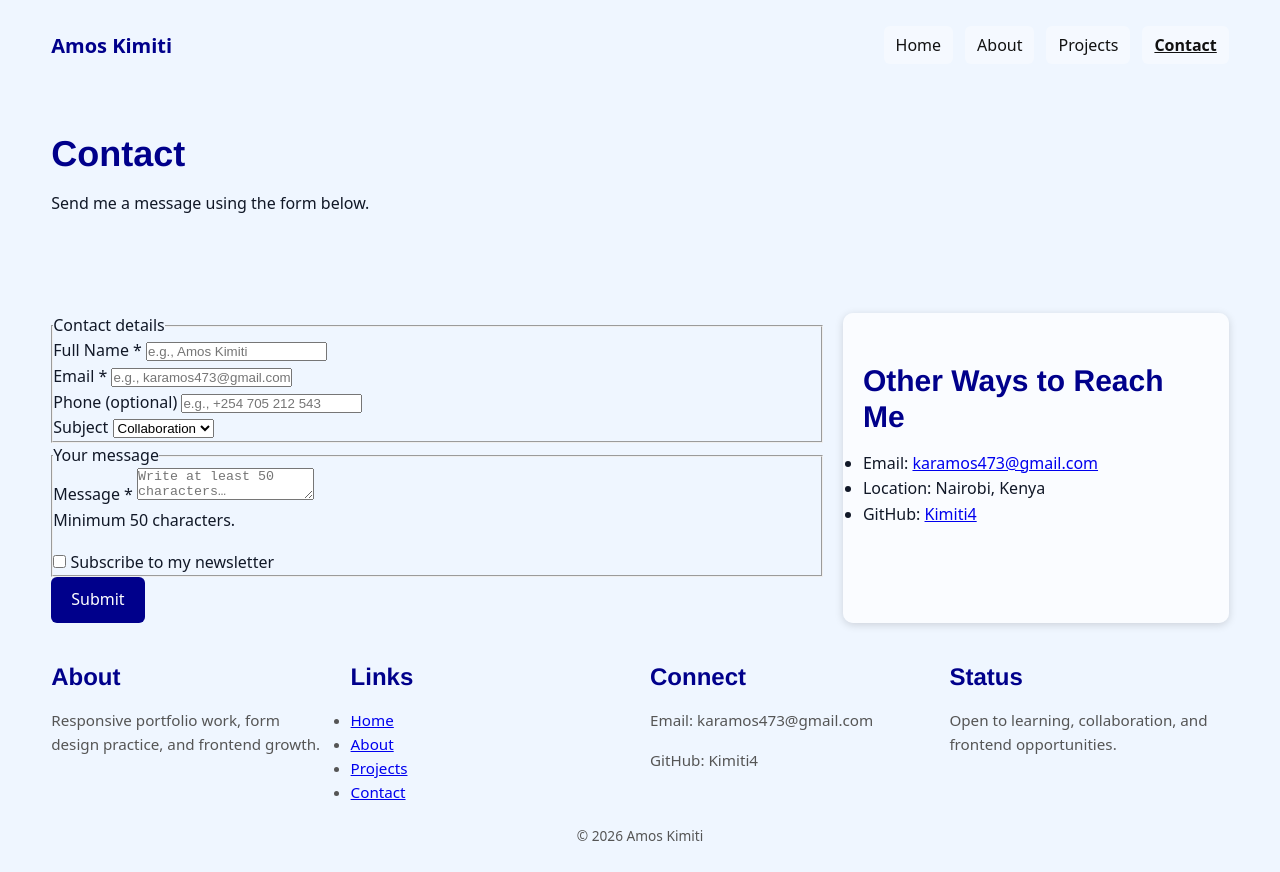
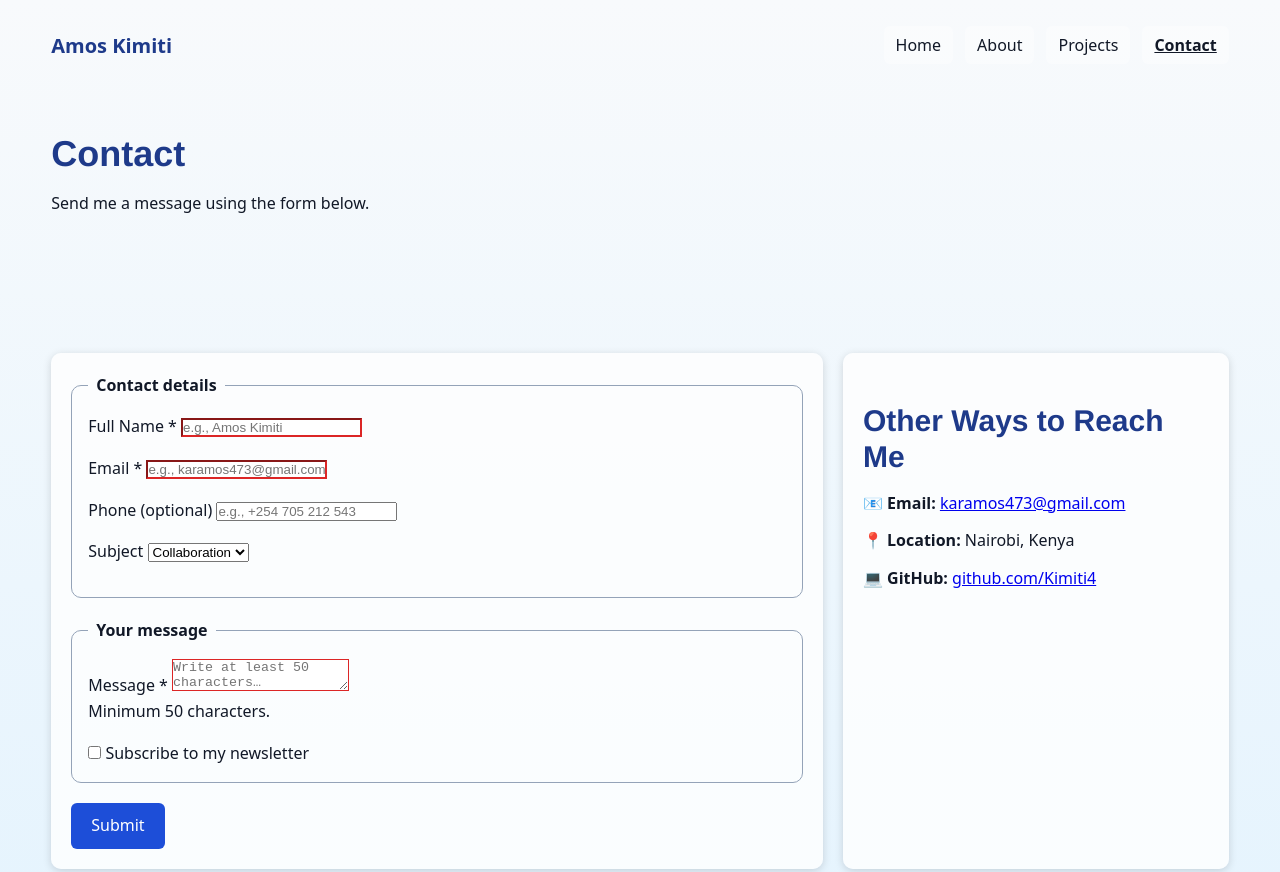
Before and after one commit to Kimiti4/iyf-s10-week-01-Kimiti4, a plain HTML site: page contact.html in a window 1280 px wide. Shown: the top 872 px of the page. Drawn offline with Linux system fonts and the light colour scheme.

Commit message:
page improvements

```diff
--- a/contact.html
+++ b/contact.html
@@ -34,6 +34,7 @@
 
   <main class="container">
     <section class="contact-layout">
+      <div>
       <form action="#" method="post">
         <fieldset>
           <legend>Contact details</legend>
@@ -110,18 +111,25 @@
 
         <button type="submit">Submit</button>
       </form>
+      </div>
 
-      <aside class="contact-sidebar">
-        <h2>Other Ways to Reach Me</h2>
-        <ul>
-          <li>Email: <a href="mailto:karamos473@gmail.com">karamos473@gmail.com</a></li>
-          <li>Location: Nairobi, Kenya</li>
-          <li>
-            GitHub:
-            <a href="https://github.com/Kimiti4" target="_blank" rel="noopener noreferrer">Kimiti4</a>
-          </li>
-        </ul>
-      </aside>
+      <aside class="card contact-card">
+  <h2>Other Ways to Reach Me</h2>
+
+  <ul>
+    <li>📧 <strong>Email:</strong>
+      <a href="mailto:karamos473@gmail.com">karamos473@gmail.com</a>
+    </li>
+
+    <li>📍 <strong>Location:</strong> Nairobi, Kenya</li>
+
+    <li>💻 <strong>GitHub:</strong>
+      <a href="https://github.com/Kimiti4" target="_blank" rel="noopener noreferrer">
+        github.com/Kimiti4
+      </a>
+    </li>
+  </ul>
+</aside>
     </section>
   </main>
 
--- a/styles.css
+++ b/styles.css
@@ -1,6 +1,4 @@
-/* =========================
-   RESET + ROOT
-========================= */
+/* root */
 * {
   margin: 0;
   padding: 0;
@@ -42,6 +40,14 @@ body {
   color: var(--color-text);
   margin: 0;
 }
+body.projects-page,
+body.contact-page {
+  background: linear-gradient(
+    to bottom,
+    var(--color-background),
+    #e0f2fe
+  );
+}
 
 .container {
   width: min(1000px, 90%);
@@ -56,21 +62,15 @@ body.about-page {
   background-color: #fefce8;
 }
 
-body.projects-page,
-body.contact-page {
-  background-color: #eff6ff;
-  color: var(--color-text);
-}
-/* =========================
-   TYPOGRAPHY
-========================= */
+
+/* typography*/
 h1,
 h2,
 h3,
 h4,
 h5,
 h6 {
-  color: darkblue;
+color: var(--color-primary-dark);
   font-family: "Franklin Gothic Medium", "Arial Narrow", Arial, sans-serif;
   line-height: 1.2;
   margin-bottom: 1rem;
@@ -115,9 +115,8 @@ small,
   font-size: var(--font-lg);
   max-width: 700px;
 }
-/* =========================
-   NAVIGATION
-========================= */
+
+/* nav*/
 nav {
   display: flex;
   justify-content: space-between;
@@ -140,7 +139,7 @@ nav a {
   text-decoration: none;
   padding: 8px 12px;
   border-radius: 6px;
-  color: #111;
+  color: var(--color-text);
   background-color: rgba(255, 255, 255, 0.35);
   transition: all 0.3s ease;
 }
@@ -157,13 +156,13 @@ nav a[aria-current="page"] {
 .logo {
   font-weight: 700;
   font-size: var(--font-xl);
-  color: darkblue;
+  color: var(--color-primary-dark);
   background: none;
   padding: 0;
 }
-/* =========================
-   HERO
-========================= */
+
+/*hero*/
+
 .hero {
   padding: 40px 0;
   display: grid;
@@ -183,13 +182,11 @@ nav a[aria-current="page"] {
 
 
 
-/* =========================
-   BUTTONS
-========================= */
+/*BUTTONS*/
 button,
 .btn {
   display: inline-block;
-  background-color: darkblue;
+  background-color: var(--color-primary);
   color: white;
   padding: 10px 20px;
   border: none;
@@ -199,22 +196,41 @@ button,
   text-decoration: none;
   transition: all 0.3s ease;
 }
+a:hover {
+  color: var(--color-primary);
+}
+
+a:focus,
+button:focus {
+  outline: 2px solid var(--color-primary);
+  outline-offset: 2px;
+}
+input:invalid,
+textarea:invalid {
+  border-color: var(--color-danger);
+}
+
+input:focus,
+textarea:focus {
+  border-color: var(--color-primary);
+  outline: none;
+}
 
 button:hover,
 .btn:hover {
-  background-color: navy;
+  background-color: var(--color-primary-dark);
   transform: translateY(-2px);
   box-shadow: 0 4px 6px rgba(0, 0, 0, 0.1);
 }
 
 .btn-secondary {
   background: transparent;
-  color: darkblue;
-  border: 2px solid darkblue;
+  color: var(--color-primary-dark);;
+  border: 2px solid var(--color-primary-dark);
 }
 
 .btn-secondary:hover {
-  background: darkblue;
+  background: var(--color-primary-dark);
   color: white;
 }
 
@@ -235,69 +251,39 @@ button:disabled {
   box-shadow: none;
   transform: none;
 }
-/* =========================
-   BUTTONS
-========================= */
-button,
-.btn {
-  display: inline-block;
-  background-color: darkblue;
-  color: white;
-  padding: 10px 20px;
-  border: none;
-  border-radius: 6px;
-  cursor: pointer;
-  font: inherit;
-  text-decoration: none;
-  transition: all 0.3s ease;
-}
 
-button:hover,
-.btn:hover {
-  background-color: navy;
-  transform: translateY(-2px);
-  box-shadow: 0 4px 6px rgba(0, 0, 0, 0.1);
-}
-
-.btn-secondary {
-  background: transparent;
-  color: darkblue;
-  border: 2px solid darkblue;
-}
-
-.btn-secondary:hover {
-  background: darkblue;
-  color: white;
-}
-
-.btn-danger {
-  background: var(--color-danger);
-  color: white;
-}
-
-.btn-danger:hover {
-  background: #b91c1c;
-}
-
-.btn-disabled,
-button:disabled {
-  background: #94a3b8;
-  color: #e2e8f0;
-  cursor: not-allowed;
-  box-shadow: none;
-  transform: none;
-}
 .contact-layout {
   display: grid;
   grid-template-columns: 1fr;
   gap: 20px;
 }
+/* =========================
+   CARD COMPONENT
+========================= */
+.card {
+  background: var(--color-surface);
+  padding: 16px;
+  border-radius: var(--radius);
+  box-shadow: var(--shadow-sm);
+  transition: all 0.3s ease;
+}
 
-.contact-sidebar {
-  background: rgba(255, 255, 255, 0.7);
+.card:hover {
+  transform: translateY(-4px);
+  box-shadow: var(--shadow-md);
+}
+
+.contact-card {
   padding: 20px;
-  border-radius: 10px;
-  box-shadow: var(--shadow-sm);
+}
+
+.contact-card ul {
+  list-style: none;
+  padding: 0;
+}
+
+.contact-card li {
+  margin-bottom: 12px;
 }
 /* =========================
    FOOTER
@@ -350,9 +336,11 @@ footer {
   border-radius: 8px;
   background: rgba(255, 255, 255, 0.75);
 }
-/* =========================
-   RESPONSIVE
-========================= */
+img {
+  max-width: 100%;
+  height: auto;
+}
+/*responsive */
 
 /* Tablet */
 @media (min-width: 768px) {
@@ -421,3 +409,30 @@ footer {
     align-items: flex-start;
   }
 }
+section {
+  margin-bottom: 40px;
+}
+.row {
+  display: grid;
+  grid-template-columns: 1fr;
+  gap: 16px;
+  margin-bottom: 16px;
+}
+form {
+  background: var(--color-surface);
+  padding: 20px;
+  border-radius: var(--radius);
+  box-shadow: var(--shadow-sm);
+}
+
+fieldset {
+  border: 1px solid var(--color-border);
+  border-radius: var(--radius);
+  padding: 16px;
+  margin-bottom: 20px;
+}
+
+legend {
+  font-weight: 600;
+  padding: 0 8px;
+}
```
